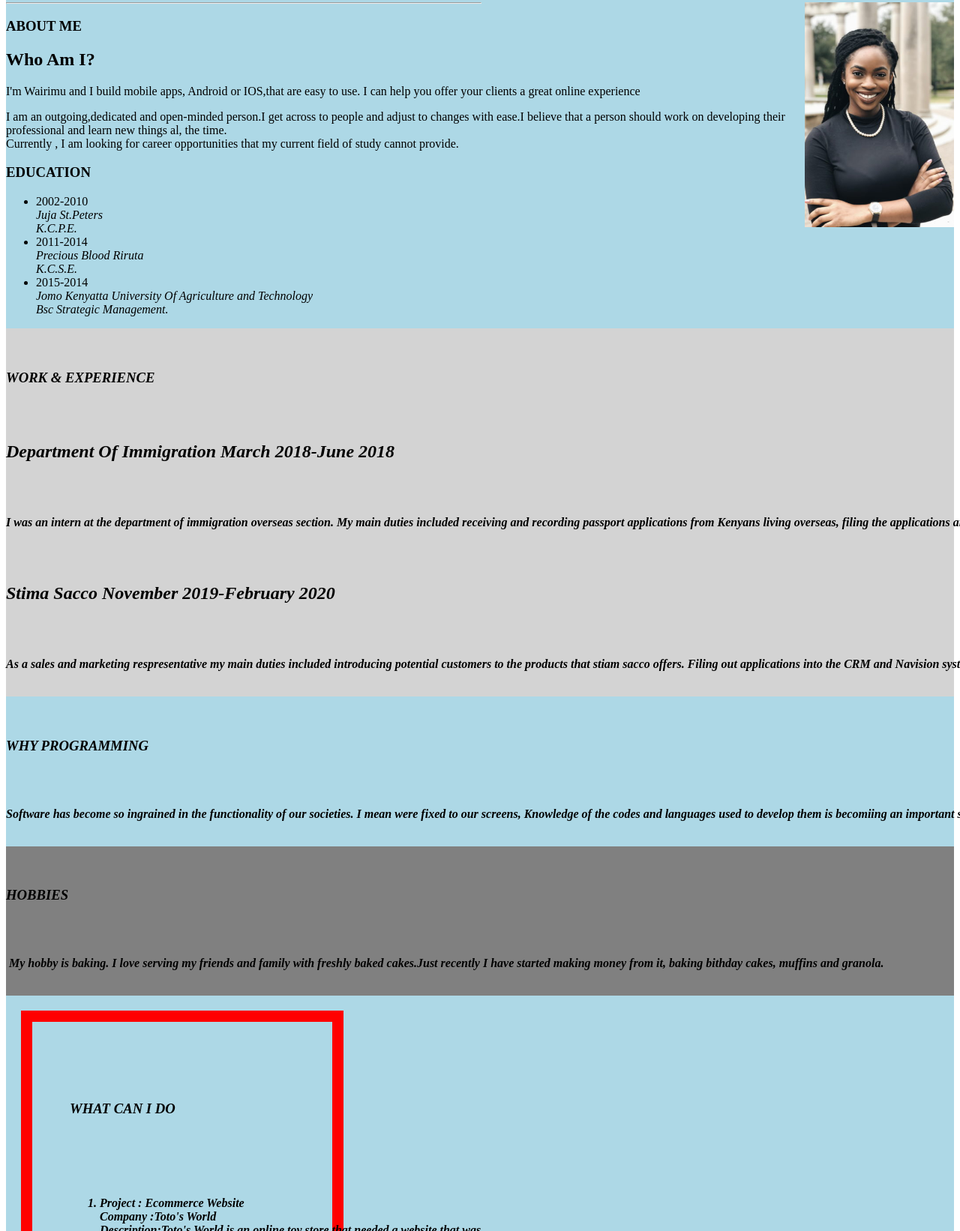
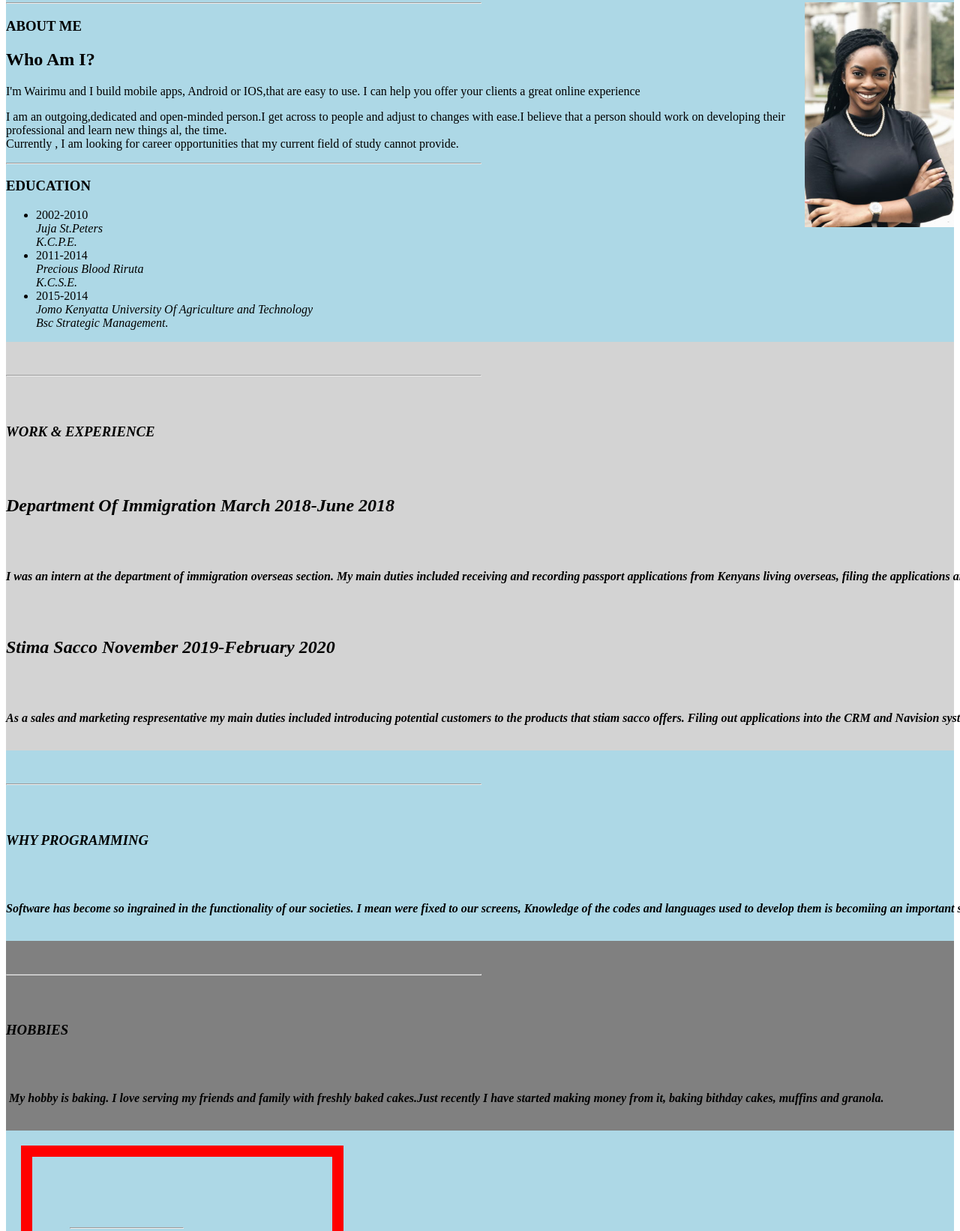
Before and after one commit to nimowairimu/wairimu-portfolio-, a plain HTML site: page index.html/index.html in a window 1280 px wide. Shown: the part 304-1946 px from the top of the page at 75% size. Drawn offline with Linux system fonts and the light colour scheme.

Commit message:
Add horizontal style.

```diff
--- a/index.html/index.html
+++ b/index.html/index.html
@@ -22,7 +22,7 @@
   <p> I am an outgoing,dedicated and open-minded person.I get across to people and adjust to changes with ease.I believe that a person should work on developing their professional and learn new things al, the time.<br> Currently , I am looking for career opportunities that my current field of study cannot provide.</p>
 </div>
 <div class="education">
-
+  <hr style="width:50%;text-align:left;margin-left:0">
   <h3><strong>EDUCATION</strong></h3>
   <ul>
     <li>2002-2010<br><em>Juja St.Peters<br>K.C.P.E.</em></li>
@@ -31,6 +31,7 @@
  </ul>
 </div>
 <div class="work">
+    <hr style="width:50%;text-align:left;margin-left:0">
     <h3><strong>WORK & EXPERIENCE<strong></h3>
     <h2>Department Of Immigration March 2018-June 2018</h2>
     <p>I was an intern at the department of immigration overseas section. My main duties included receiving and recording passport applications from Kenyans living overseas, filing the applications and take them for approval,recording the filled passports and dispatching them to their respective consulates</p>
@@ -38,14 +39,17 @@
     <p>As a sales and marketing respresentative my main duties included introducing potential customers to the products that stiam sacco offers. Filing out applications into the CRM and Navision system </p>
 </div>
 <div class="why">
+    <hr style="width:50%;text-align:left;margin-left:0">
     <h3><strong>WHY PROGRAMMING</strong></h3>
     <p>Software has become so ingrained in the functionality of our societies. I mean were fixed to our screens, Knowledge of the codes and languages used to develop them is becomiing an important skill</p>
 </div>
 <div class="hobbies">
+    <hr style="width:50%;text-align:left;margin-left:0">
     <h3><strong>HOBBIES</strong></h3>
     <p> My hobby is baking. I love serving my friends and family with freshly baked cakes.Just recently I have started making money from it, baking bithday cakes, muffins and granola.</p>
 </div>
 <div class="Do">
+     <hr style="width:50%;text-align:left;margin-left:0">
     <h3><strong>WHAT CAN I DO</strong></h3>
   <ol>
     <li>Project : Ecommerce Website<br>Company :Toto's World<br>Description:Toto's World is an online toy store that needed a website that was <br>attractive and its main focus was to maximizing conversion rate for visitors.<br> She wanted a compelling and unique to differentiate it from other similar ones<br>Langauage used:Java and Javascript<br> Link:https://github.com/toidicode/template.git</li>
```
